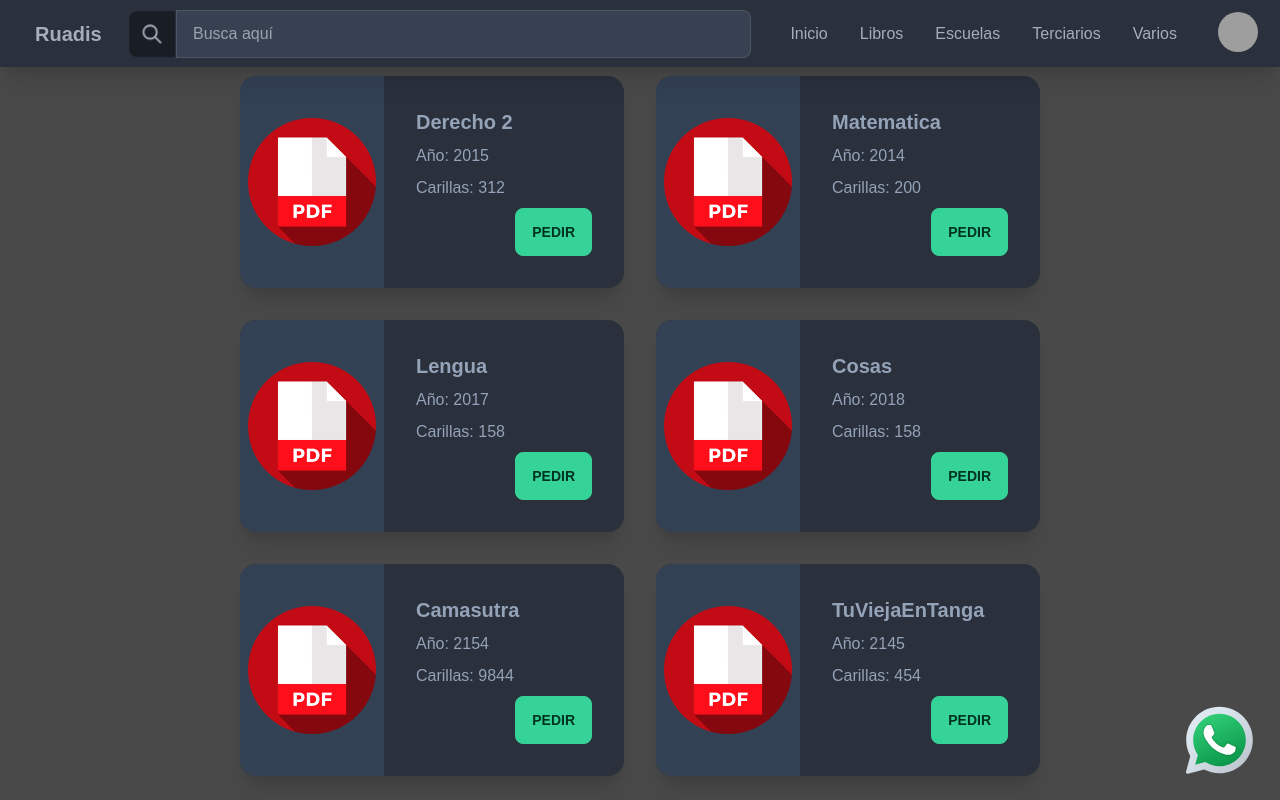
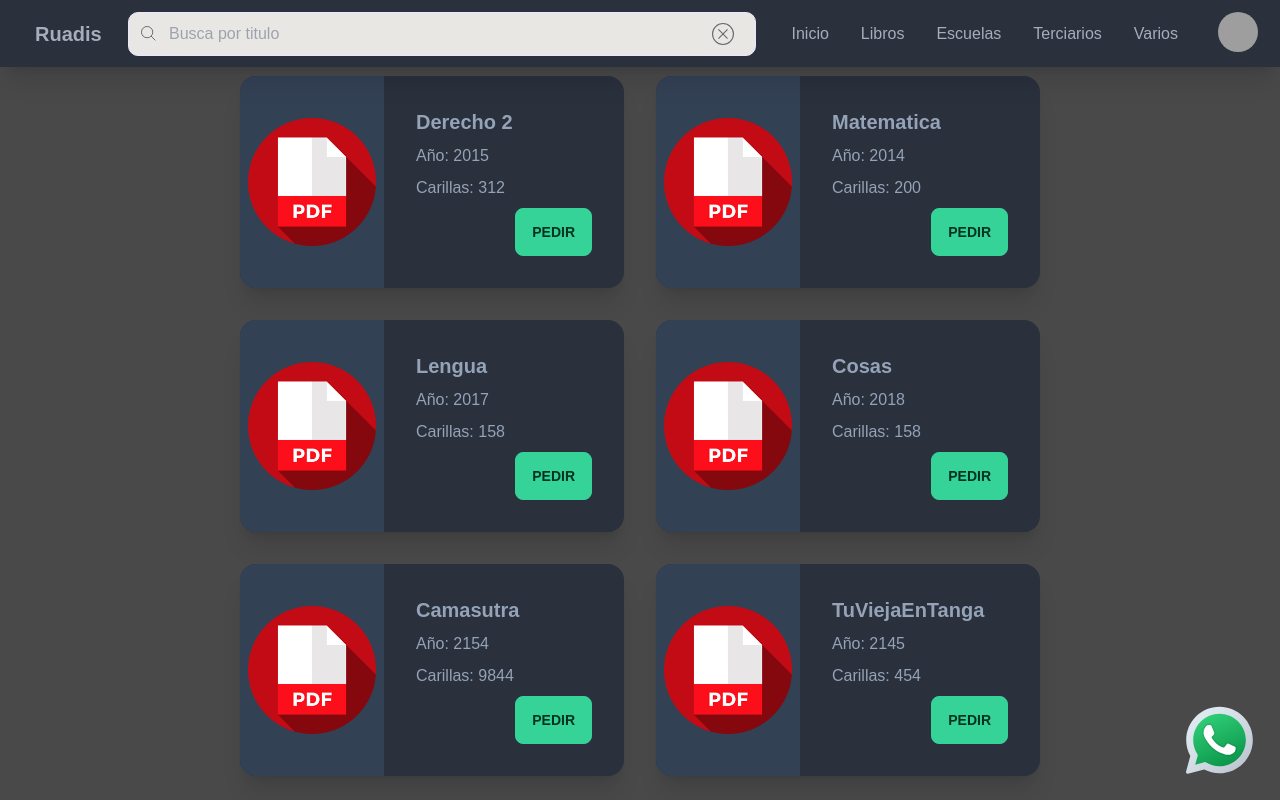
Before and after one commit to Delegado007/web_ruadis, a React (Create React App) app: page / in a window 1280 px wide. Shown: the top 800 px of the page. Built offline with nearby package versions, Linux system fonts and the light colour scheme; grey boxes are pictures that could not be loaded; a web font is replaced by a local one.

Commit message:
quedo bien el imput de busqueda para desktop

```diff
--- a/src/HeaderRuadis.css
+++ b/src/HeaderRuadis.css
@@ -21,14 +21,97 @@
   flex-direction: column;
   padding-bottom: 30px;
 }
-#divImput {
+
+.kYCuyq {
+  display: flex;
+  -webkit-box-align: center;
+  align-items: center;
+  height: 100%;
+  width: 100%;
 }
-#MenuDesplegable {
+.caLrfK {
+  display: flex;
+  -webkit-box-align: center;
   align-items: center;
+  padding-left: 12px;
+  margin-right: 12px;
+}
+.cYUjOG {
+  display: flex;
+  flex-direction: row;
+  width: 100%;
+  height: 42px;
+  background-color: rgb(255, 255, 255);
+  box-shadow: rgba(255, 255, 255, 0.3) 4px 4px 15px;
+  border: 1px solid transparent;
+  box-sizing: content-box;
+  border-radius: 10px;
+  transition: all 0.4s ease-out 0s;
+}
+/* clases a asignar cuando mause clic adentro */
+.ctSVqk {
+  display: flex;
+  flex-direction: row;
+  width: 100%;
+  height: 42px;
+  background-color: rgb(233, 231, 227);
+  box-shadow: none;
+  border: 1px solid rgb(233, 231, 277);
+  box-sizing: content-box;
+  border-radius: 10px;
+  transition: all 0.4s ease-in 0s;
+}
+
+.gQUJAq {
+  user-select: none;
+  display: flex;
+  padding: 0px;
+}
+.AfTtS {
+  font-size: 1rem;
+  line-height: 1.5rem;
+  letter-spacing: normal;
+  font-weight: 400;
+  width: 100%;
+  height: 42px;
+  border: none;
+  background-color: inherit;
+  outline: none;
+  caret-color: rgb(93, 93, 93);
+  color: rgb(64, 64, 69);
+  text-overflow: ellipsis;
+  border-radius: 10px;
+  appearance: none;
+}
+.eblfxh {
+  display: flex;
+  -webkit-box-align: center;
+  align-items: center;
+  -webkit-box-pack: center;
+  justify-content: center;
+  width: 50px;
+  height: 100%;
+  margin-right: 10px;
+}
+.eSFrNo {
+  position: relative;
+  left: 0px;
+  cursor: pointer;
+  border: none;
+  background: none;
+  padding: 0px;
+}
+.kneZas {
+  user-select: none;
+  display: flex;
+  padding: 0px;
+}
+.noDispaly {
+  display: none;
 }
 #MenuDesplegable li {
   width: 100%;
-  align-items: center;
+  align-items: flex-start;
 }
 #MenuDesplegable li a:hover {
   border-radius: 20px;
@@ -45,6 +128,9 @@
   }
   #navegacion .logo a {
     font-size: 1.5rem;
+  }
+  #navegacion .sc-iFMziU {
+    display: none;
   }
 }
 @media screen and (min-width: 959px) {
--- a/src/HeaderRuadis.jsx
+++ b/src/HeaderRuadis.jsx
@@ -1,16 +1,36 @@
 import React from "react";
 import "./HeaderRuadis.css";
 import { useState } from "react";
-// import { Menu } from "@headlessui/react";
-import cross_v1 from "./image/whatsapp.svg";
-import cross_v2 from "./image/whatsapp.svg";
-import hambuerger from "./image/whatsapp.svg";
+
 import { current } from "daisyui/src/colors";
 
 function HeaderRuadis() {
   const [desplegarMenu, setDesplegarMenu] = useState(false);
   const actualizar = (e) => {
     setDesplegarMenu(e.target.checked);
+  };
+  const actualizarBusqueda = function (event) {
+    if (event.target.value.length > 0) {
+      const boton = document.querySelector("#SearchBarClearIconWrapper");
+      boton.className = "sc-cEvuZC eblfxh";
+    } else {
+      const boton = document.querySelector("#SearchBarClearIconWrapper");
+      boton.className = "sc-cEvuZC noDispaly";
+    }
+  };
+  const efectoFocus = function () {
+    const div = document.querySelector("#SearchWrapper");
+    div.className = "sc-iybRtq cYUjOG";
+  };
+  const efectoBlur = function () {
+    const div = document.querySelector("#SearchWrapper");
+    div.className = "sc-iybRtq ctSVqk";
+  };
+  const borrarImput = function () {
+    const imput = document.querySelector("#searchInput");
+    imput.value = "";
+    const boton = document.querySelector("#SearchBarClearIconWrapper");
+    boton.className = "sc-cEvuZC noDispaly";
   };
   // console.log(desplegarMenu);
   return (
@@ -68,28 +88,84 @@ function HeaderRuadis() {
       <div className="navbar-center logo">
         <a className="btn btn-ghost normal-case text-xl">Ruadis</a>
       </div>
-      <div className="busqueda input-group">
-        <button className="btn btn-square">
+      <div className="sc-iFMziU kYCuyq">
+        <div
+          id="SearchWrapper"
+          data-component-locator="SearchBar"
+          className="sc-iybRtq ctSVqk"
+        >
+          <div id="idWrapper" className="sc-iQtOjA caLrfK">
+            <div alt="Search Icon" className="sc-ifAKCX gQUJAq">
               <svg
+                width="16"
+                height="16"
+                fill="none"
+                viewBox="0 0 17 17"
                 xmlns="http://www.w3.org/2000/svg"
-            class="h-6 w-6"
+              >
+                <circle
+                  cx="6.5"
+                  cy="6.5"
+                  r="6"
+                  stroke="#68676F"
+                  strokeWidth="1"
+                ></circle>
+                <path
+                  d="M15 15L11 11"
+                  stroke="#68676F"
+                  strokeLinecap="round"
+                  strokeLinejoin="round"
+                  strokeWidth="1"
+                ></path>
+              </svg>
+            </div>
+          </div>
+          <input
+            id="searchInput"
+            type="text"
+            autoComplete="off"
+            name="searchInput"
+            aria-label="search text"
+            placeholder="Busca por titulo"
+            maxLength="300"
+            data-test-locator="SearchBar-Input"
+            className="sc-fHxwqH AfTtS"
+            onFocus={efectoFocus}
+            onBlur={efectoBlur}
+            onChange={actualizarBusqueda}
+          ></input>
+          <div id="SearchBarClearIconWrapper" className="sc-cEvuZC eblfxh">
+            <button
+              aria-label="clear search button"
+              data-test-locator="SearchBarClearIcon"
+              type="button"
+              className="sc-kkGfuU eSFrNo"
+              onClick={borrarImput}
+            >
+              <div alt="Cross in circle" className="sc-ifAKCX kneZas">
+                <svg
+                  width="22px"
+                  height="22px"
                   fill="none"
-            viewBox="0 0 24 24"
-            stroke="currentColor"
+                  viewBox="0 0 20 20"
+                  xmlns="http://www.w3.org/2000/svg"
                 >
                   <path
-              stroke-linecap="round"
-              stroke-linejoin="round"
-              stroke-width="2"
-              d="M21 21l-6-6m2-5a7 7 0 11-14 0 7 7 0 0114 0z"
-            />
+                    d="M6.10803 13.8964L13.8943 6.1084"
+                    stroke="#68676F"
+                    strokeLinecap="round"
+                  ></path>
+                  <path
+                    d="M6.10803 6.10834L13.8943 13.8964"
+                    stroke="#68676F"
+                    strokeLinecap="round"
+                  ></path>
+                  <circle cx="10" cy="10" r="9.5" stroke="#68676F"></circle>
                 </svg>
+              </div>
             </button>
-        <input
-          type="text"
-          placeholder="Busca aquí"
-          className="input input-bordered w-full bg-gray-700"
-        ></input>
+          </div>
+        </div>
       </div>
       <div className="itemsMenu">
         <ul className="menu menu-horizontal">
```
Lines whose indentation alone changed are shown as unchanged.
